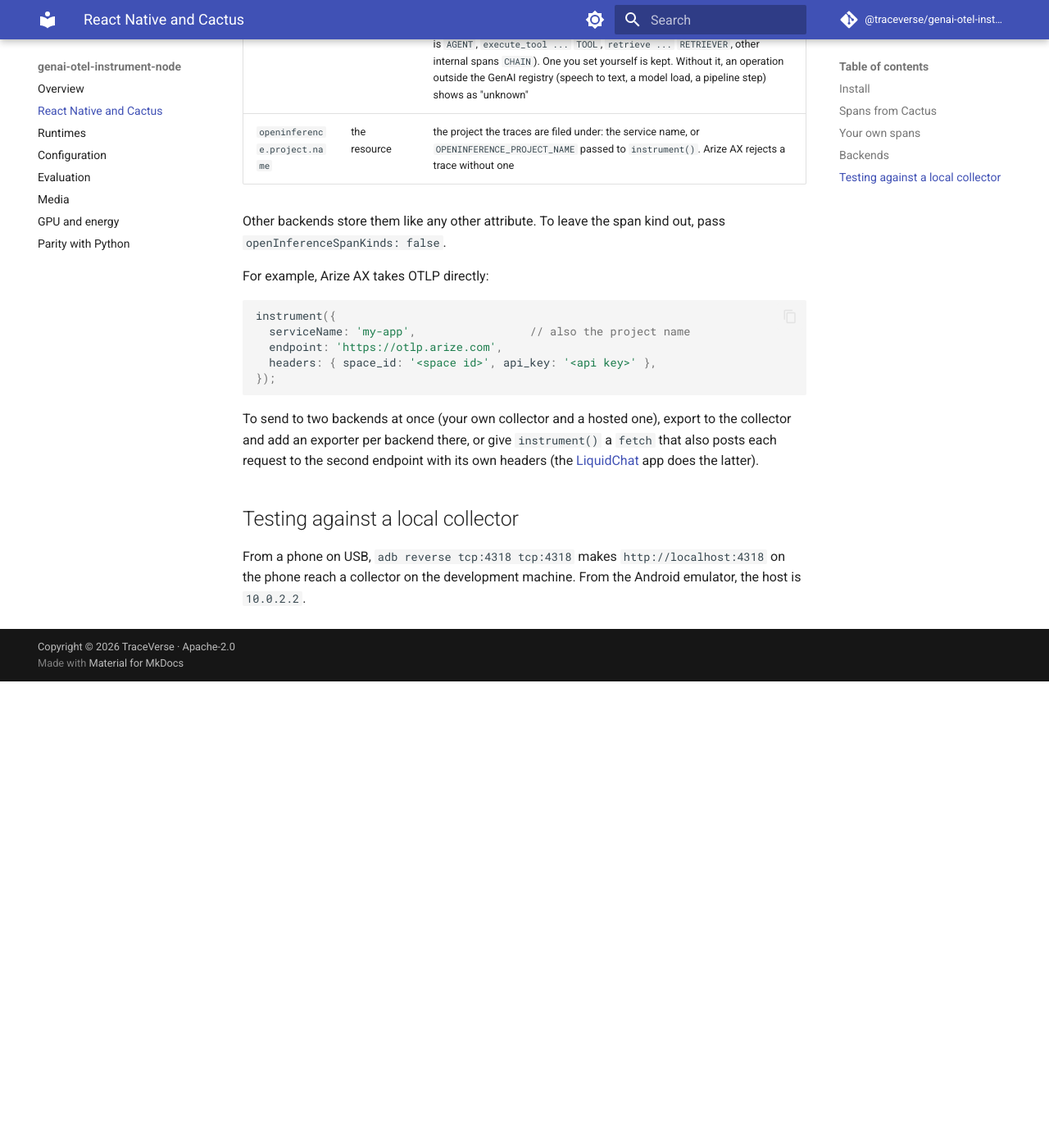
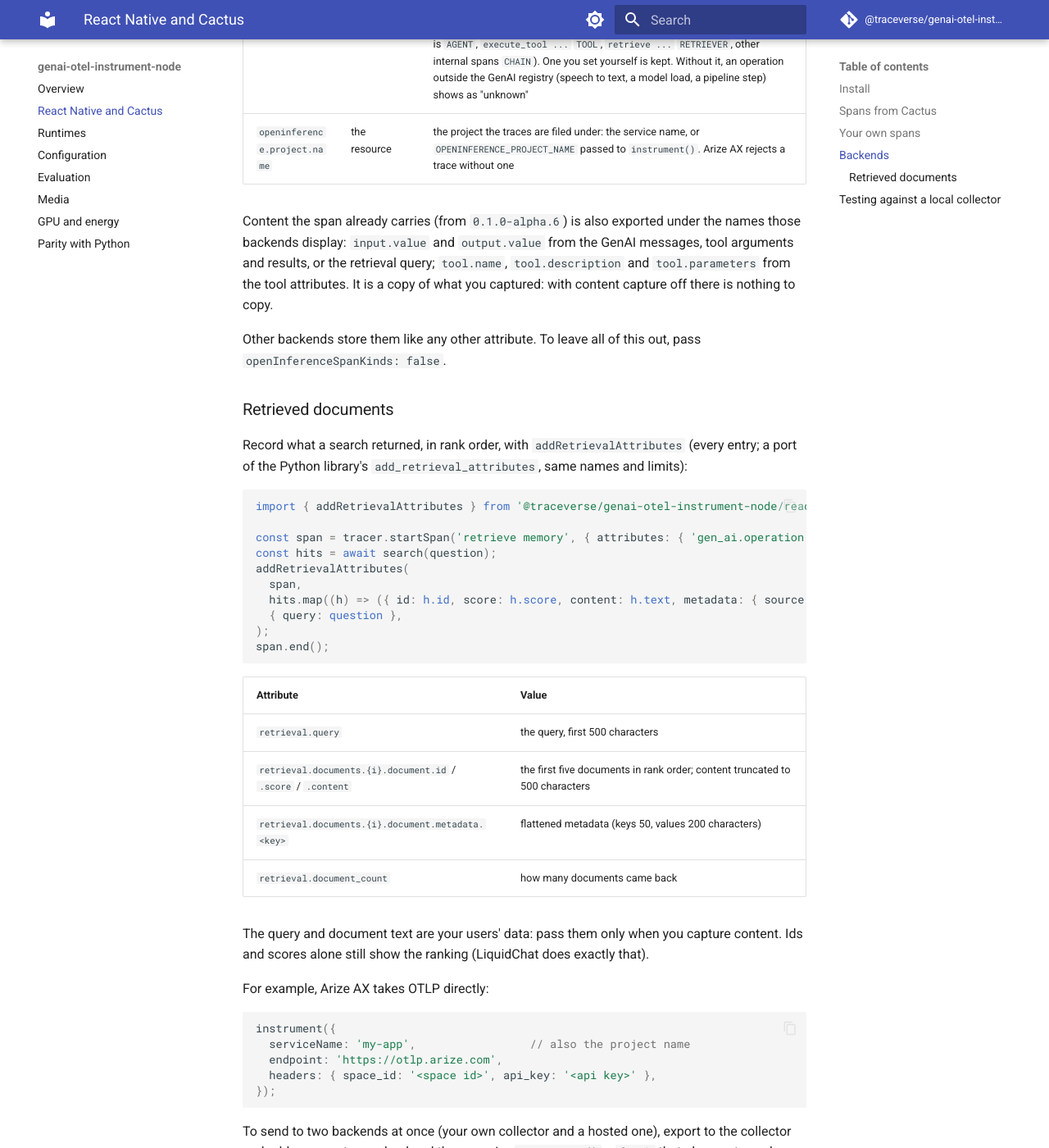
Before and after one commit to Mandark-droid/genai-otel-instrument-node-docs, an MkDocs documentation site: the page built from docs/react-native.md, in a window 1280 px wide and 1400 px high, scrolled down 3355 px. Shown: the whole window at 82% size. Built offline with MkDocs 1.6.1 and Material for MkDocs 9.7.7, drawn with Linux system fonts in a browser that asks for light colours; before the commit the page ends 4186 px from its top, so only the background shows below that.

Commit message:
0.1.0-alpha.6: retrieved documents and content under OpenInference display names
Claude-Session: https://claude.ai/code/session_01BSA34oZNK9HCJe7D3SY1BH

````diff
--- a/docs/react-native.md
+++ b/docs/react-native.md
@@ -145,8 +145,42 @@ Phoenix and others) need them and ignore the rest:
 | `openinference.span.kind` | every span | how those backends classify a span: `LLM`, `EMBEDDING`, `RETRIEVER`, `TOOL`, `AGENT`, `CHAIN`. Instrumented spans set it themselves; for your own spans it comes from `gen_ai.operation.name` or the span name (`invoke_agent ...` is `AGENT`, `execute_tool ...` `TOOL`, `retrieve ...` `RETRIEVER`, other internal spans `CHAIN`). One you set yourself is kept. Without it, an operation outside the GenAI registry (speech to text, a model load, a pipeline step) shows as "unknown" |
 | `openinference.project.name` | the resource | the project the traces are filed under: the service name, or `OPENINFERENCE_PROJECT_NAME` passed to `instrument()`. Arize AX rejects a trace without one |
 
-Other backends store them like any other attribute. To leave the span kind out, pass
+Content the span already carries (from `0.1.0-alpha.6`) is also exported under the names
+those backends display: `input.value` and `output.value` from the GenAI messages, tool
+arguments and results, or the retrieval query; `tool.name`, `tool.description` and
+`tool.parameters` from the tool attributes. It is a copy of what you captured: with content
+capture off there is nothing to copy.
+
+Other backends store them like any other attribute. To leave all of this out, pass
 `openInferenceSpanKinds: false`.
+
+### Retrieved documents
+
+Record what a search returned, in rank order, with `addRetrievalAttributes` (every entry;
+a port of the Python library's `add_retrieval_attributes`, same names and limits):
+
+```ts
+import { addRetrievalAttributes } from '@traceverse/genai-otel-instrument-node/react-native';
+
+const span = tracer.startSpan('retrieve memory', { attributes: { 'gen_ai.operation.name': 'retrieve' } });
+const hits = await search(question);
+addRetrievalAttributes(
+  span,
+  hits.map((h) => ({ id: h.id, score: h.score, content: h.text, metadata: { source: h.file } })),
+  { query: question },
+);
+span.end();
+```
+
+| Attribute | Value |
+|---|---|
+| `retrieval.query` | the query, first 500 characters |
+| `retrieval.documents.{i}.document.id` / `.score` / `.content` | the first five documents in rank order; content truncated to 500 characters |
+| `retrieval.documents.{i}.document.metadata.<key>` | flattened metadata (keys 50, values 200 characters) |
+| `retrieval.document_count` | how many documents came back |
+
+The query and document text are your users' data: pass them only when you capture content.
+Ids and scores alone still show the ranking (LiquidChat does exactly that).
 
 For example, Arize AX takes OTLP directly:
 
````
